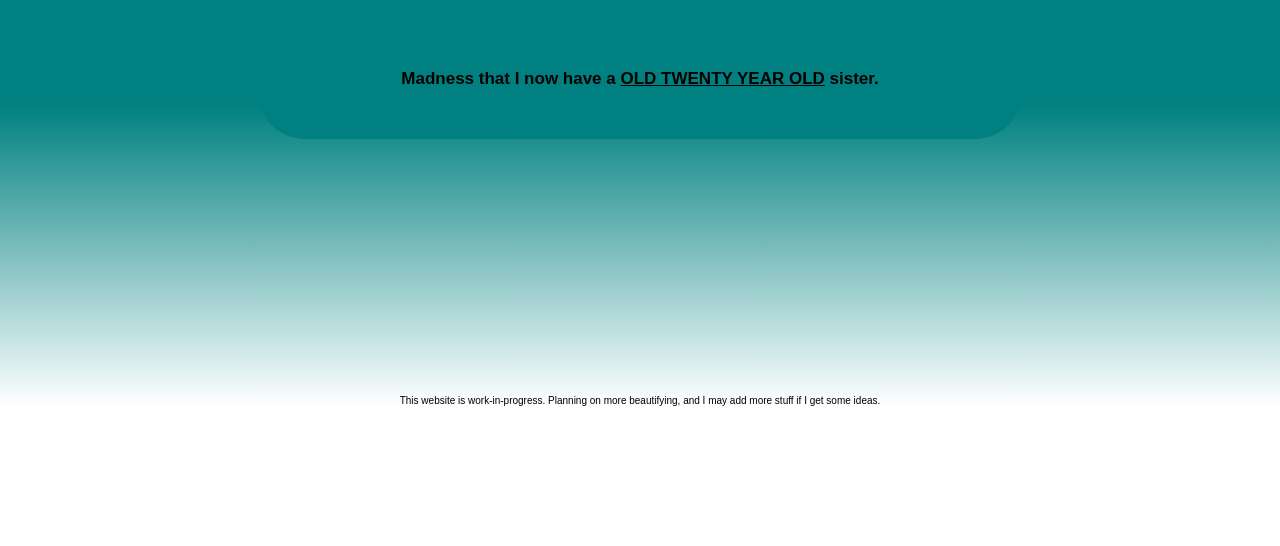
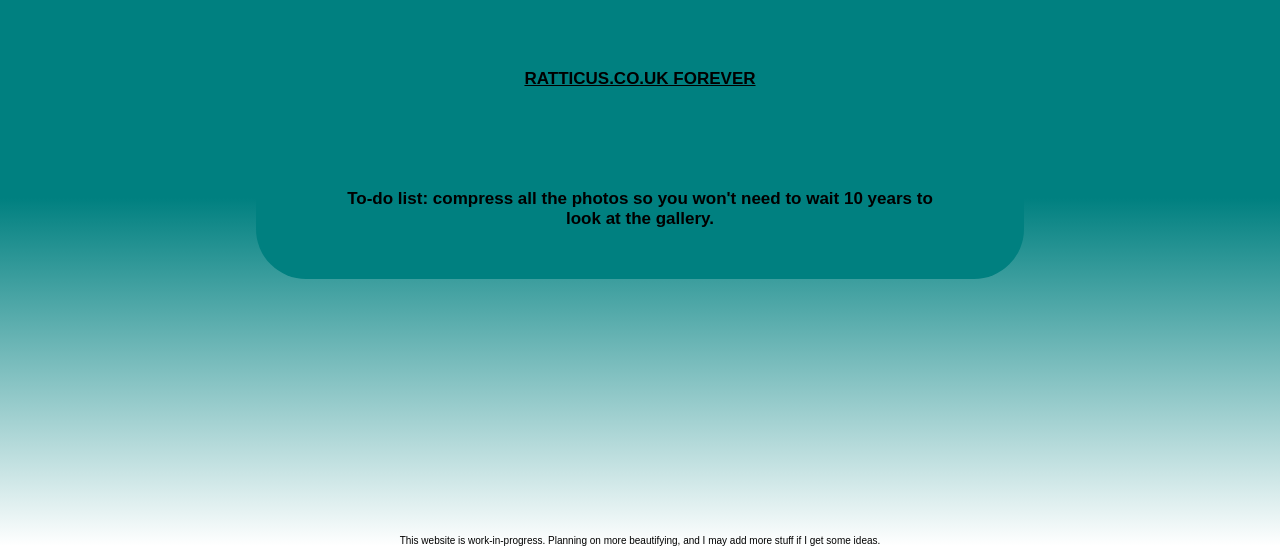
Before and after one commit to finnaf/tara20, a plain HTML site: page index.html in a window 1280 px wide. Shown: the part 498-1044 px from the top of the page. Before the commit the page ends 904 px from the top, so only its background shows below. Drawn offline with Linux system fonts and the light colour scheme.

Commit message:
Update index.html

```diff
--- a/index.html
+++ b/index.html
@@ -30,7 +30,10 @@
           </a>
         </div>
         <div class="main-text">
-          Madness that I now have a <div class="underline"><strong>OLD TWENTY YEAR OLD</strong></div> sister.
+          <div class="underline"><strong>RATTICUS.CO.UK FOREVER</strong></div>
+        </div>
+        <div class="main-text">
+          To-do list: compress all the photos so you won't need to wait 10 years to look at the gallery.
         </div>
       </div>
       <div>
```
